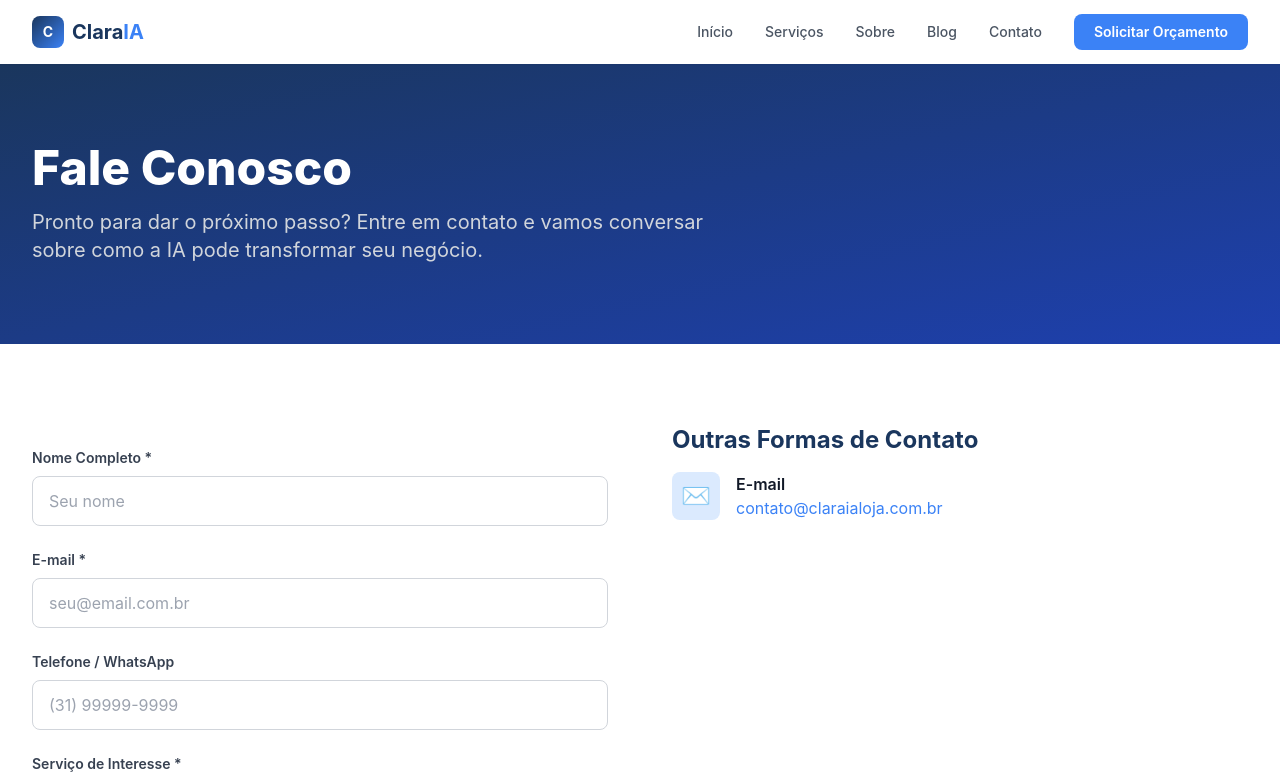
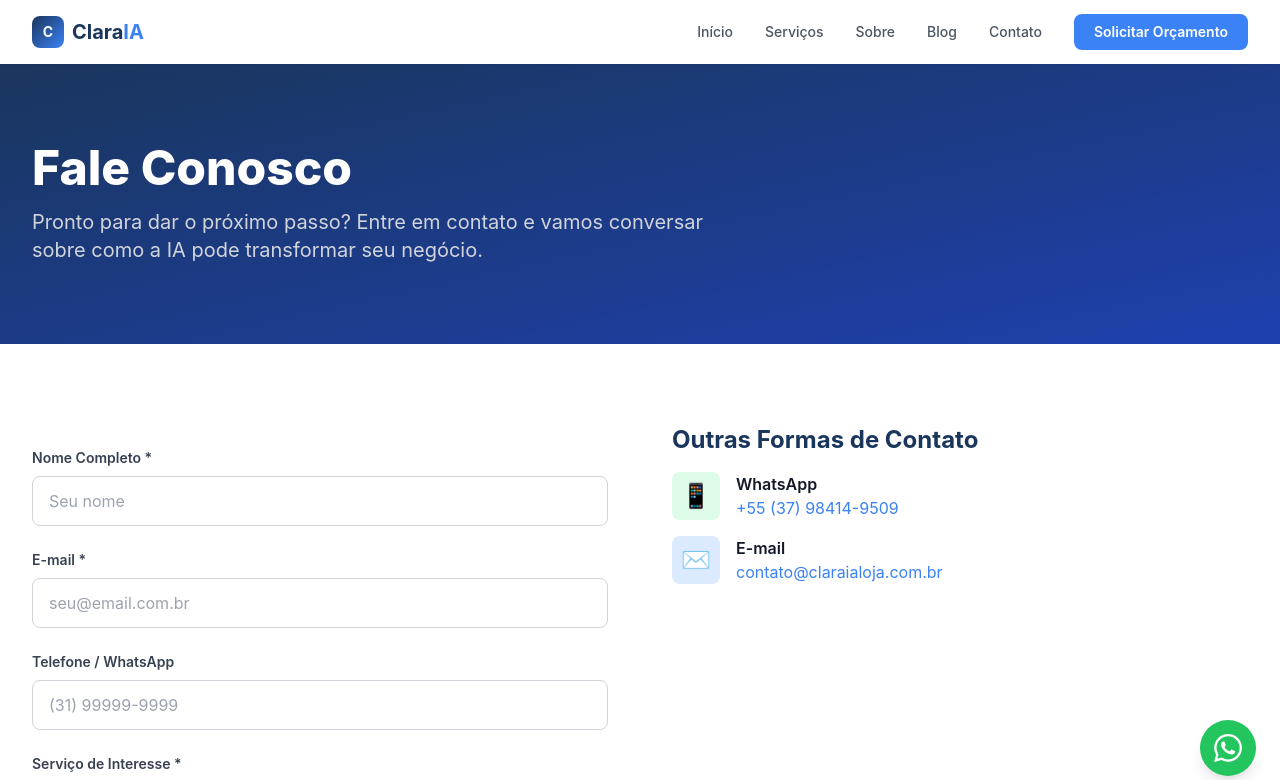
Before and after one commit to bBlazewavE/claraia, a Next.js app: page /contato in a window 1280 px wide. Shown: the top 780 px of the page. Built offline with nearby package versions, Linux system fonts and the light colour scheme.

Commit message:
Add WhatsApp back with new number +55 37 98414-9509

```diff
--- a/src/app/contato/page.tsx
+++ b/src/app/contato/page.tsx
@@ -148,6 +148,17 @@ export default function Contato() {
                   <h2 className="text-2xl font-bold text-primary-900 mb-4">Outras Formas de Contato</h2>
                   <div className="space-y-4">
                     <div className="flex items-center gap-4">
+                      <div className="w-12 h-12 bg-green-100 rounded-lg flex items-center justify-center">
+                        <span className="text-2xl">📱</span>
+                      </div>
+                      <div>
+                        <p className="font-semibold text-gray-900">WhatsApp</p>
+                        <a href="https://wa.me/5537984149509" className="text-accent hover:underline">
+                          +55 (37) 98414-9509
+                        </a>
+                      </div>
+                    </div>
+                    <div className="flex items-center gap-4">
                       <div className="w-12 h-12 bg-blue-100 rounded-lg flex items-center justify-center">
                         <span className="text-2xl">✉️</span>
                       </div>
--- a/src/app/layout.tsx
+++ b/src/app/layout.tsx
@@ -2,7 +2,7 @@ import type { Metadata } from "next";
 import "./globals.css";
 import Navbar from "@/components/Navbar";
 import Footer from "@/components/Footer";
-// WhatsApp button disabled until new number is purchased
+import WhatsAppButton from "@/components/WhatsAppButton";
 import SchemaOrg from "@/components/SchemaOrg";
 
 export const metadata: Metadata = {
@@ -51,7 +51,7 @@ export default function RootLayout({
         <Navbar />
         <main className="pt-16">{children}</main>
         <Footer />
-        {/* <WhatsAppButton /> */}
+        <WhatsAppButton />
       </body>
     </html>
   );
--- a/src/components/Footer.tsx
+++ b/src/components/Footer.tsx
@@ -41,6 +41,7 @@ export default function Footer() {
           <div>
             <h3 className="font-semibold mb-4">Contato</h3>
             <ul className="space-y-2 text-sm text-gray-300">
+              <li>+55 (37) 98414-9509</li>
               <li>contato@claraialoja.com.br</li>
               {/* CNPJ: add when registered */}
             </ul>
--- a/src/components/SchemaOrg.tsx
+++ b/src/components/SchemaOrg.tsx
@@ -5,7 +5,7 @@ export default function SchemaOrg() {
     name: "ClaraIA",
     description: "Consultoria em Inteligência Artificial e tecnologia para empresas brasileiras. Integração de IA, chatbots inteligentes, MCP e automação de processos.",
     url: "https://claraialoja.com.br",
-    // telephone: "+5531999999999", // TODO: add real number
+    telephone: "+5537984149509",
     address: {
       "@type": "PostalAddress",
       addressRegion: "Brasil",
--- a/src/components/WhatsAppButton.tsx
+++ b/src/components/WhatsAppButton.tsx
@@ -3,7 +3,7 @@
 export default function WhatsAppButton() {
   return (
     <a
-      href="https://wa.me/5531999999999?text=Olá! Gostaria de saber mais sobre os serviços da ClaraIA."
+      href="https://wa.me/5537984149509?text=Olá! Gostaria de saber mais sobre os serviços da ClaraIA."
       target="_blank"
       rel="noopener noreferrer"
       aria-label="Fale conosco pelo WhatsApp"
```
